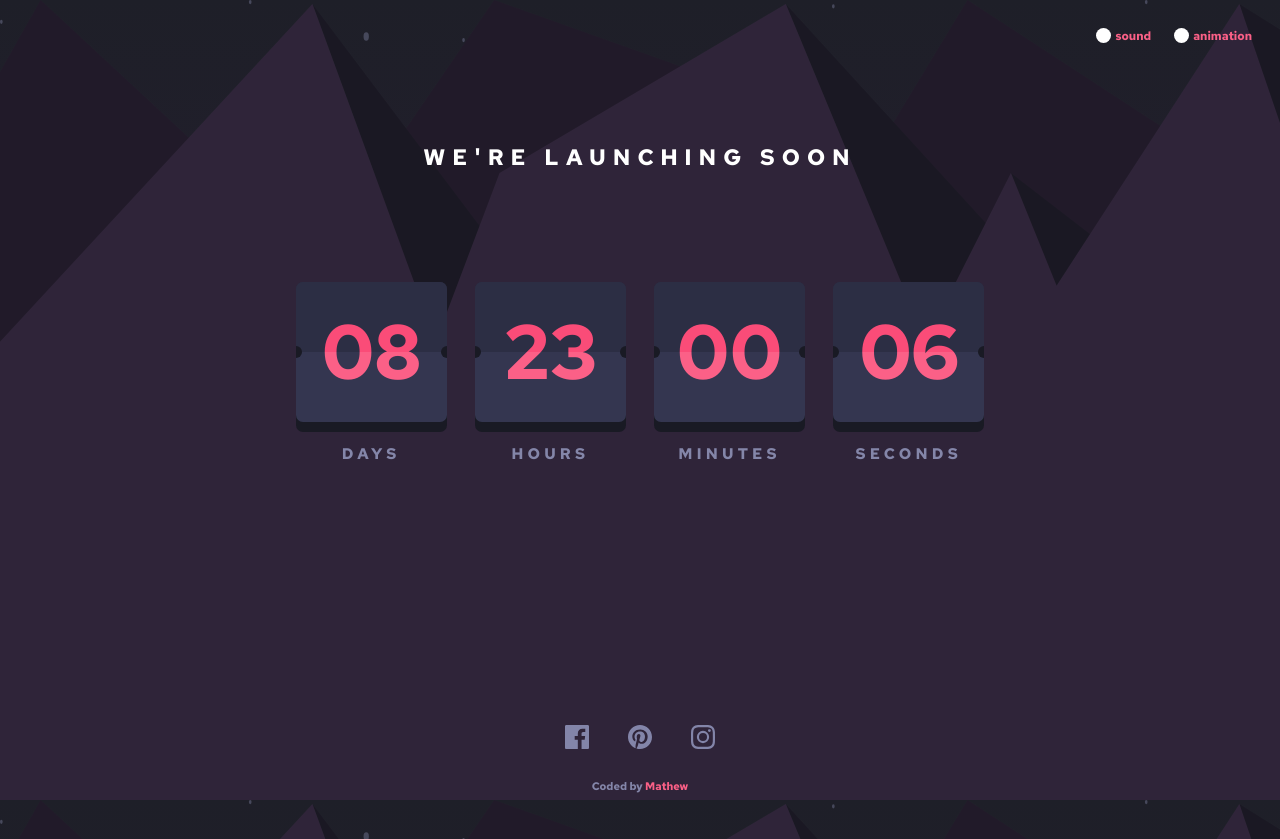
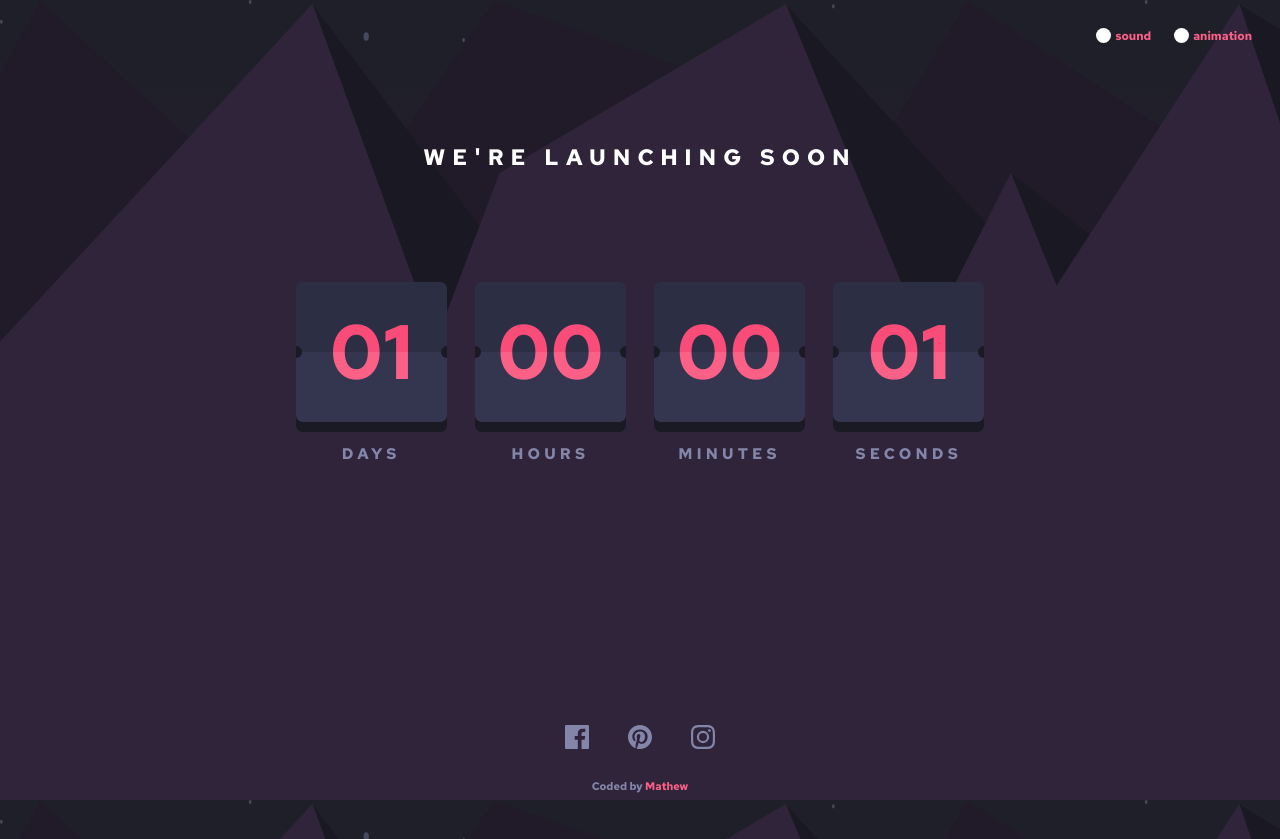
Before and after one commit to mathew12tan/launch-countdown-timer-main, a plain HTML site: page index.html in a window 1280 px wide. Drawn offline with Linux system fonts and the light colour scheme.

Commit message:
third commit

```diff
--- a/app.js
+++ b/app.js
@@ -1,3 +1,30 @@
+let timerContainer = document.querySelector(".timer-container");
+const timeArray = ["days", "hours", "minutes", "seconds"];
+
+function createTimer(timeArray) {
+  let displayTimer = timeArray.map(function (item) {
+    return `<div class="timer">
+              <div class="card">
+                <div class="card-top"><span class="next"></span></div>
+                <div class="card-bottom"><span class="prev"></span></div>
+              </div>
+              <div class="card-flip">
+                <div class="card-flip-front"><span class="prev"></span></div>
+                <div class="card-flip-back"><span class="next"></span></div>
+              </div>
+              <p>${item}</p>
+          </div>`
+  });
+  displayTimer = displayTimer.join("");
+  timerContainer.innerHTML = displayTimer;
+}
+
+let timers = [];
+window.addEventListener("DOMContentLoaded", function () {
+  createTimer(timeArray);
+  timers = document.querySelectorAll(".timer");
+})
+
 let currentDate = new Date();
 let currentYear = currentDate.getFullYear();
 let currentMonth = currentDate.getMonth();
@@ -6,10 +33,9 @@ let currentHour = currentDate.getHours();
 let currentMinute = currentDate.getMinutes();
 let currentSecond = currentDate.getSeconds();
 
-const futureDate = new Date(currentYear, currentMonth, currentDay + 8, currentHour + 23,
-  currentMinute + 0, currentSecond + 10);
+const futureDate = new Date(currentYear, currentMonth, currentDay + 1, currentHour + 0,
+  currentMinute + 0, currentSecond + 5);
 
-const timers = document.querySelectorAll(".timer");
 const launchBtn = document.querySelector(".launch-btn");
 
 const flipSound = new Audio("./sound/flip.mp3");
@@ -23,7 +49,6 @@ function format(item) {
 }
 
 function getRemainingTime() {
-
   const futureTime = futureDate.getTime();
   const today = new Date().getTime();
   const remainingTime = futureTime - today;
@@ -66,7 +91,7 @@ function getRemainingTime() {
     setTimeout(function () {
       document.querySelector(".heading").textContent = "Yay, we've launched!";
       launchBtn.style.display = "block";
-      launchBtn.addEventListener("click", function(){
+      launchBtn.addEventListener("click", function () {
         window.location.href = "https://github.com/mathew12tan?tab=repositories";
       })
     }, 1500)
--- a/index.html
+++ b/index.html
@@ -10,9 +10,7 @@
 </head>
 
 <body>
-
   <main>
-
     <div class="selector">
       <label class="container" for="sound">sound
         <input type="checkbox" id="sound">
@@ -27,55 +25,7 @@
     <div class="heading">We're launching soon</div>
     <button class="launch-btn">find out more</button>
 
-    <div class="timer-container">
-      <div class="timer">
-        <div class="card">
-          <div class="card-top"><span class="next"></span></div>
-          <div class="card-bottom"><span class="prev"></span></div>
-        </div>
-        <div class="card-flip">
-          <div class="card-flip-front"><span class="prev"></span></div>
-          <div class="card-flip-back"><span class="next"></span></div>
-        </div>
-        <p>Days</p>
-      </div>
-
-      <div class="timer">
-        <div class="card">
-          <div class="card-top"><span class="next"></span></div>
-          <div class="card-bottom"><span class="prev"></span></div>
-        </div>
-        <div class="card-flip">
-          <div class="card-flip-front"><span class="prev"></span></div>
-          <div class="card-flip-back"><span class="next"></span></div>
-        </div>
-        <p>Hours</p>
-      </div>
-
-      <div class="timer">
-        <div class="card">
-          <div class="card-top"><span class="next"></span></div>
-          <div class="card-bottom"><span class="prev"></span></div>
-        </div>
-        <div class="card-flip">
-          <div class="card-flip-front"><span class="prev"></span></div>
-          <div class="card-flip-back"><span class="next"></span></div>
-        </div>
-        <p>Minutes</p>
-      </div>
-
-      <div class="timer">
-        <div class="card">
-          <div class="card-top"><span class="next"></span></div>
-          <div class="card-bottom"><span class="prev"></span></div>
-        </div>
-        <div class="card-flip">
-          <div class="card-flip-front"><span class="prev"></span></div>
-          <div class="card-flip-back"><span class="next"></span></div>
-        </div>
-        <p>Seconds</p>
-      </div>
-    </div>
+    <div class="timer-container"></div>
 
     <div class="social-icon">
       <a href="https://www.facebook.com/" alt="facebook">
```
